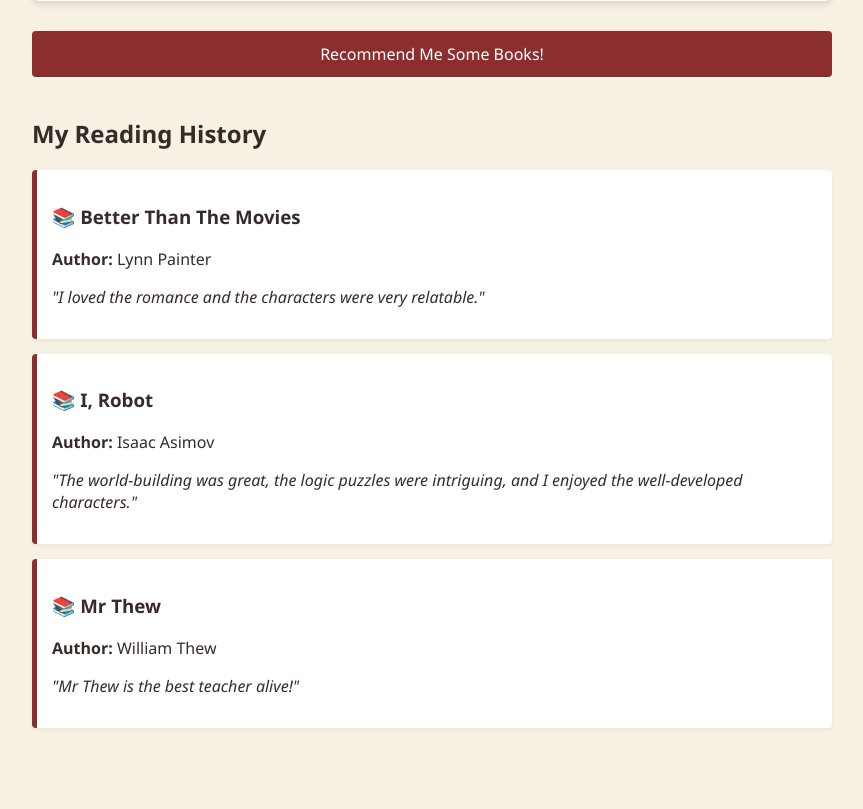
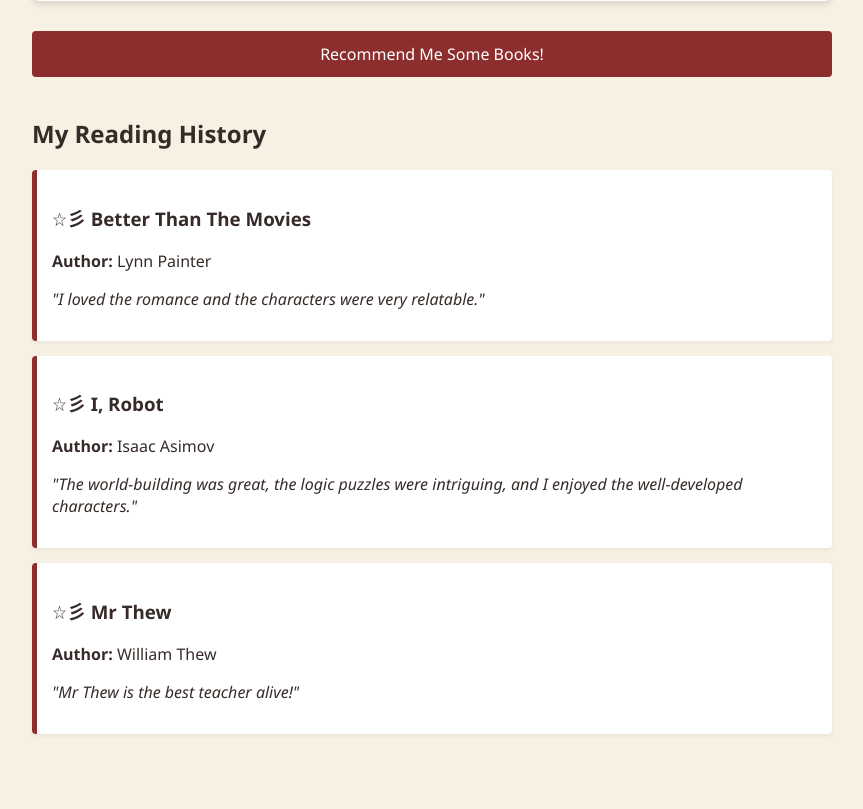
Before and after one commit to 24092bhs/book-recommendation-website, a Flask app: page / in a window 1280 px wide. Shown: the part 823-1632 px from the top of the page, without its empty margins (208-1071 px from the left). Before the commit the page ends 1551 px from the top, so only its background shows below. Run offline with Flask 3, Linux system fonts and the light colour scheme; data comes from the database, SQL or seed files in the repository; both versions use the stored data as it was after the commit.

Commit message:
changed emojis to emoticons

```diff
--- a/templates/index.html
+++ b/templates/index.html
@@ -47,7 +47,7 @@
         <div id="book-list">
             {% for book in books %}
                 <div class="book-card">
-                    <h3>📚 {{ book['title'] }}</h3>
+                    <h3>☆彡 {{ book['title'] }}</h3>
                     <p><strong>Author:</strong> {{ book['author'] }}</p>
                     <p><em>"{{ book['notes'] }}"</em></p>
                 </div>
```
Also changed, not shown: books.db.
